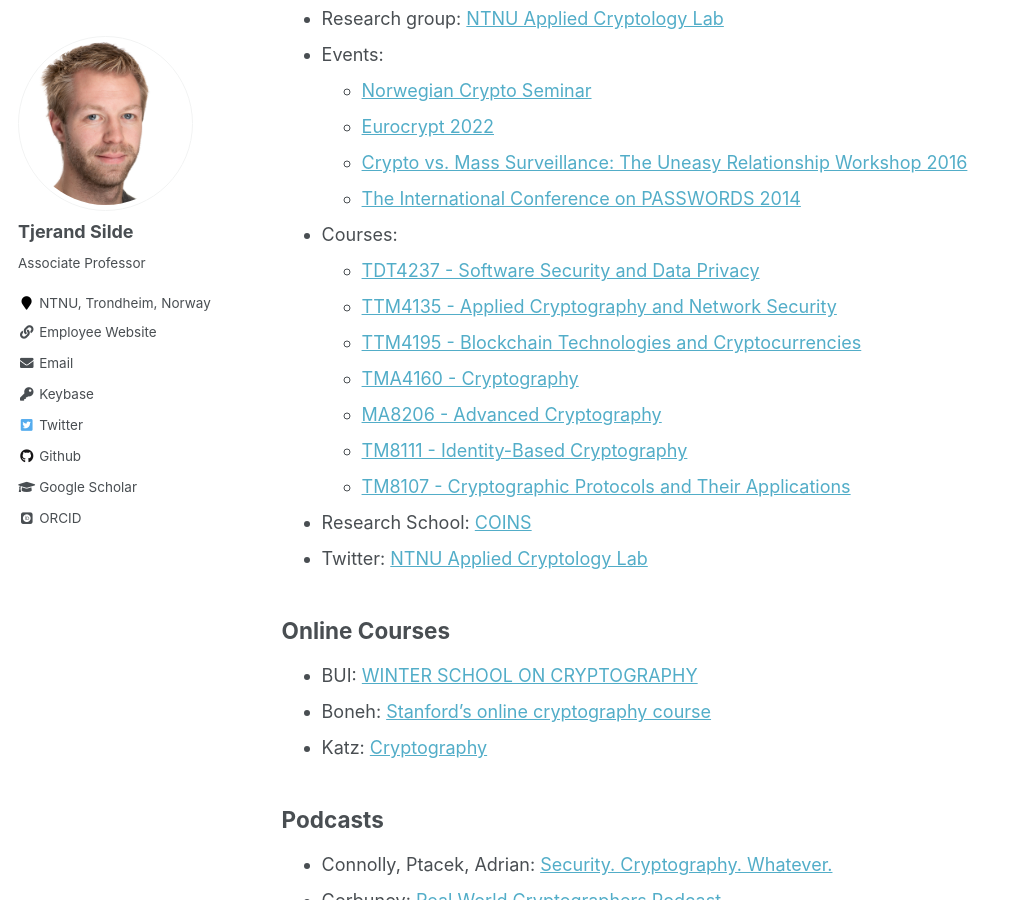
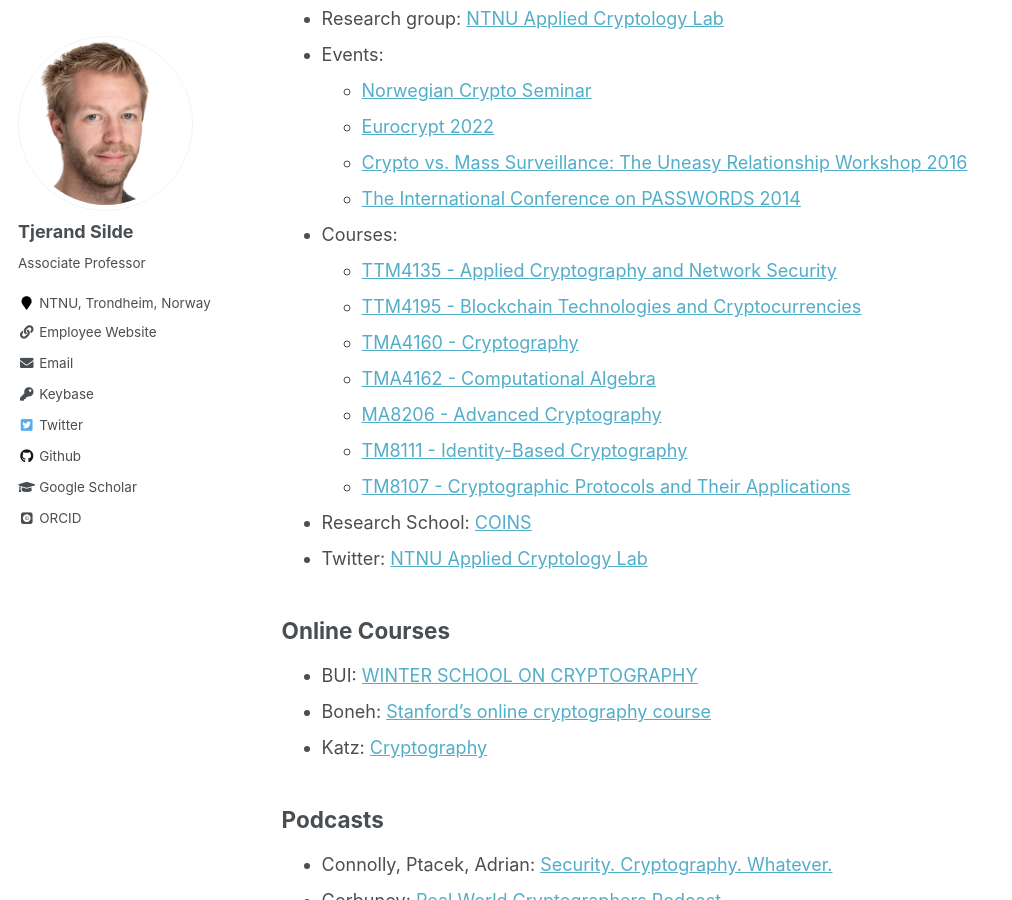
Before and after one commit to tjesi/tjesi.github.io, a Jekyll site: the page built from _pages/resources.md, in a window 1280 px wide and 900 px high, scrolled down 1608 px. Shown: the whole window, without its empty margins (0-1012 px from the left). Built offline with Jekyll 4.4.1, drawn with Linux system fonts in a browser that asks for light colours; some web fonts are replaced.

Commit message:
Update resources.md

```diff
--- a/_pages/resources.md
+++ b/_pages/resources.md
@@ -56,10 +56,10 @@ Cohen: [Cryptography Online Talks Calendar](https://www.ccs.neu.edu/~rancohen/cr
   - [Crypto vs. Mass Surveillance: The Uneasy Relationship Workshop 2016](http://cms16.item.ntnu.no)
   - [The International Conference on PASSWORDS 2014](http://passwords14.item.ntnu.no)
 - Courses:
-  - [TDT4237 - Software Security and Data Privacy](https://www.ntnu.edu/studies/courses/TDT4237)
   - [TTM4135 - Applied Cryptography and Network Security](https://www.ntnu.edu/studies/courses/TTM4135)
   - [TTM4195 - Blockchain Technologies and Cryptocurrencies](https://www.ntnu.edu/studies/courses/TTM4195)
   - [TMA4160 - Cryptography](https://www.ntnu.edu/studies/courses/TMA4160)
+  - [TMA4162 - Computational Algebra](https://www.ntnu.edu/studies/courses/TMA4162)
   - [MA8206 - Advanced Cryptography](https://www.ntnu.edu/studies/courses/MA8206)
   - [TM8111 - Identity-Based Cryptography](https://www.ntnu.edu/studies/courses/TM8111)
   - [TM8107 - Cryptographic Protocols and Their Applications](https://www.ntnu.edu/studies/courses/TM8107)
```
